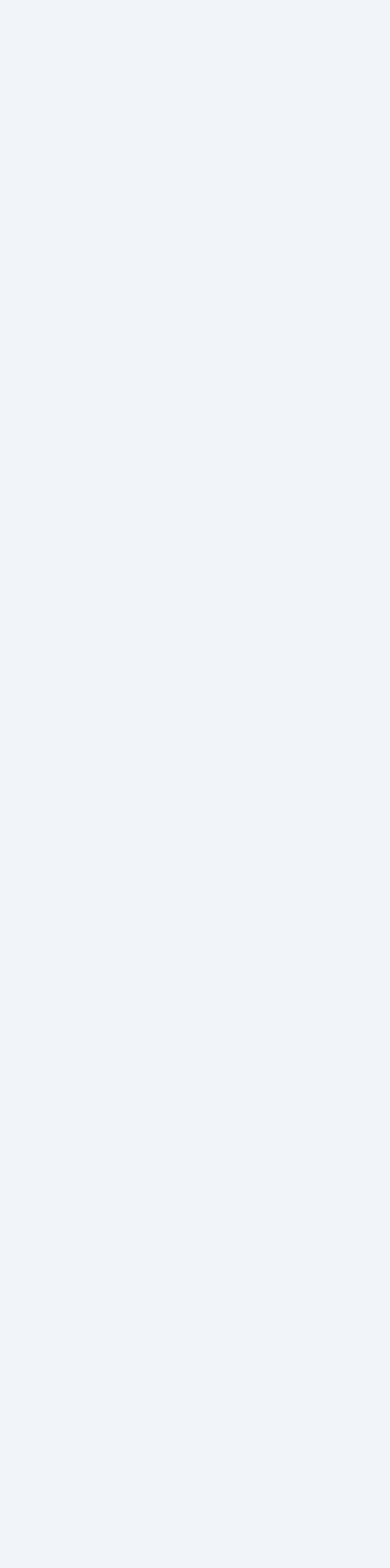
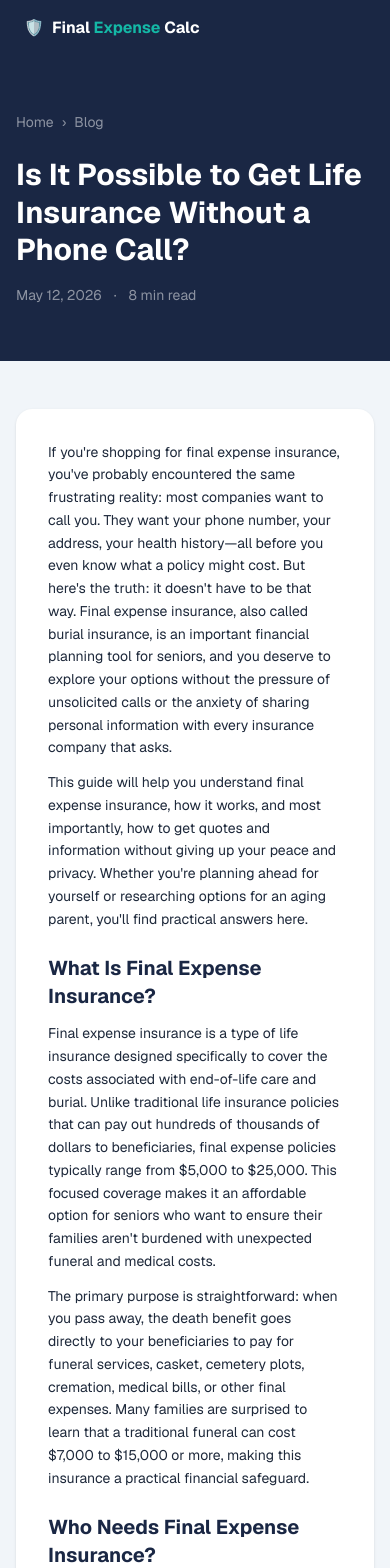
Before and after one commit to susthenewcomer45-arch/fex-calculator, a Next.js app: page /blog/is-it-possible-to-get-life-insurance-without-a-phone-call in a window 390 px wide. Before the commit this address had no page. Shown: the top 1568 px of the page. Before the commit the page ends 844 px from the top, so only its background shows below. Built offline with nearby package versions, Linux system fonts and the light colour scheme.

Commit message:
Auto-publish: Is It Possible to Get Life Insurance Without a Phone Call?

```diff
--- /dev/null
+++ b/src/app/blog/is-it-possible-to-get-life-insurance-without-a-phone-call/page.tsx
@@ -0,0 +1,143 @@
+// Auto-generated 2026-05-12 — do not edit manually
+import type { Metadata } from 'next'
+import Link from 'next/link'
+
+export const metadata: Metadata = {
+  title: 'Is It Possible to Get Life Insurance Without a Phone Call? | NocallQuoteNow',
+  description: 'Learn about final expense insurance for seniors 50-85. Get burial insurance quotes without phone calls or sharing personal info.',
+  alternates: { canonical: 'https://nocallquotenow.com/blog/is-it-possible-to-get-life-insurance-without-a-phone-call' },
+  openGraph: {
+    title: 'Is It Possible to Get Life Insurance Without a Phone Call? | NocallQuoteNow',
+    description: 'Learn about final expense insurance for seniors 50-85. Get burial insurance quotes without phone calls or sharing personal info.',
+    url: 'https://nocallquotenow.com/blog/is-it-possible-to-get-life-insurance-without-a-phone-call',
+  },
+}
+
+interface Section {
+  heading?: string
+  paragraphs?: string[]
+  bullets?: string[]
+}
+
+const sections: Section[] = [
+  {
+    "paragraphs": [
+      "If you're shopping for final expense insurance, you've probably encountered the same frustrating reality: most companies want to call you. They want your phone number, your address, your health history—all before you even know what a policy might cost. But here's the truth: it doesn't have to be that way. Final expense insurance, also called burial insurance, is an important financial planning tool for seniors, and you deserve to explore your options without the pressure of unsolicited calls or the anxiety of sharing personal information with every insurance company that asks.",
+      "This guide will help you understand final expense insurance, how it works, and most importantly, how to get quotes and information without giving up your peace and privacy. Whether you're planning ahead for yourself or researching options for an aging parent, you'll find practical answers here."
+    ]
+  },
+  {
+    "heading": "What Is Final Expense Insurance?",
+    "paragraphs": [
+      "Final expense insurance is a type of life insurance designed specifically to cover the costs associated with end-of-life care and burial. Unlike traditional life insurance policies that can pay out hundreds of thousands of dollars to beneficiaries, final expense policies typically range from $5,000 to $25,000. This focused coverage makes it an affordable option for seniors who want to ensure their families aren't burdened with unexpected funeral and medical costs.",
+      "The primary purpose is straightforward: when you pass away, the death benefit goes directly to your beneficiaries to pay for funeral services, casket, cemetery plots, cremation, medical bills, or other final expenses. Many families are surprised to learn that a traditional funeral can cost $7,000 to $15,000 or more, making this insurance a practical financial safeguard."
+    ]
+  },
+  {
+    "heading": "Who Needs Final Expense Insurance?",
+    "paragraphs": [
+      "Final expense insurance is most relevant for people ages 50 to 85 who want to protect their families from financial hardship. If you're retired, have limited savings, or simply want to leave a legacy of responsibility rather than debt, this coverage makes sense. Adult children often find this valuable too, as they can ensure their parents' wishes are honored without scrambling to find thousands of dollars on short notice.",
+      "You don't need to be in perfect health to qualify. Final expense policies are designed with older applicants in mind, and many companies offer coverage even if you have common health conditions like diabetes, high blood pressure, or arthritis. The trade-off is that premiums increase with age—this is an important factor to understand when comparing quotes."
+    ]
+  },
+  {
+    "heading": "Understanding Age-Based Pricing",
+    "paragraphs": [
+      "One critical aspect of final expense insurance is that premiums are age-rated. This means your monthly cost will depend significantly on your age when you apply. A 55-year-old might pay $25 to $40 per month for the same $10,000 in coverage that a 75-year-old would pay $60 to $100 monthly for. This isn't arbitrary—it reflects the statistical reality that claims are more likely to occur as people age.",
+      "This age-based pricing structure is precisely why it's important to explore your options sooner rather than later. Every year you wait means higher premiums, so getting quotes now allows you to make an informed decision based on actual numbers rather than assumptions. Many people are surprised to find that coverage is more affordable than they expected, especially when they can compare multiple quotes without pressure."
+    ]
+  },
+  {
+    "heading": "Getting Quotes Without the Phone Calls",
+    "paragraphs": [
+      "Traditionally, getting a final expense insurance quote meant enduring phone calls—often multiple calls from different companies, sometimes at inconvenient times. This outdated process discouraged many seniors from even exploring their options. The good news is that this is changing. Modern platforms now allow you to request estimates online, answer basic health questions through simple forms, and receive quotes via email without ever speaking to a representative unless you choose to.",
+      "By using platforms that prioritize your privacy and convenience, you can compare coverage options, premium rates, and policy terms at your own pace. You'll know exactly what you're looking at before any company contacts you. This approach puts you in control, allowing you to make decisions based on your needs rather than sales pressure. Look for services that clearly state they won't spam you with calls or sell your information to third parties."
+    ]
+  },
+  {
+    "heading": "Taking the Next Step",
+    "paragraphs": [
+      "Getting final expense insurance is a practical act of love—toward yourself and your family. It eliminates uncertainty, ensures your final wishes can be honored, and provides peace of mind that you've handled an important responsibility. The process doesn't have to be stressful or invasive.",
+      "When you're ready to explore your options, consider using a service like nocallquotenow.com that respects your privacy while helping you get the information you need. You can request quotes, compare coverage amounts and premiums, and make an informed decision—all without spam calls, without sharing your phone number repeatedly, and without pressure. Your financial planning deserves this level of respect and control. Start with a simple online form, get your estimates, and move forward with confidence."
+    ]
+  }
+]
+
+const postDate = '2026-05-12'
+const readTime = '8 min read'
+
+export default function BlogPost() {
+  const formattedDate = new Date(postDate).toLocaleDateString('en-US', {
+    year: 'numeric',
+    month: 'long',
+    day: 'numeric',
+  })
+
+  return (
+    <>
+      <section className="bg-[#1a2744] py-14 px-4">
+        <div className="max-w-2xl mx-auto">
+          <nav className="text-sm text-white/50 mb-6">
+            <Link href="/" className="hover:text-[#14b8a6] transition-colors">Home</Link>
+            <span className="mx-2">›</span>
+            <Link href="/blog" className="hover:text-[#14b8a6] transition-colors">Blog</Link>
+          </nav>
+          <h1 className="font-bold text-white leading-tight mb-4 text-3xl">
+            Is It Possible to Get Life Insurance Without a Phone Call?
+          </h1>
+          <div className="flex items-center gap-3 text-sm text-white/50">
+            <time dateTime={postDate}>{formattedDate}</time>
+            <span>·</span>
+            <span>{readTime}</span>
+          </div>
+        </div>
+      </section>
+
+      <article className="max-w-2xl mx-auto px-4 py-12">
+        <div className="bg-white rounded-2xl shadow-sm p-8 space-y-6">
+          {sections.map((section, i) => (
+            <div key={i}>
+              {section.heading && (
+                <h2 className="text-xl font-bold text-[#1a2744] mb-3">{section.heading}</h2>
+              )}
+              {section.paragraphs?.map((para, j) => (
+                <p key={j} className="text-[#1e293b] leading-relaxed text-sm mb-3">{para}</p>
+              ))}
+              {section.bullets && (
+                <ul className="list-disc list-inside space-y-2 text-sm text-[#1e293b] leading-relaxed ml-2 mb-3">
+                  {section.bullets.map((item, k) => (
+                    <li key={k}>{item}</li>
+                  ))}
+                </ul>
+              )}
+            </div>
+          ))}
+        </div>
+
+        <div className="mt-8 bg-[#f0fdfa] border border-teal-200 rounded-2xl p-6 text-center">
+          <p className="font-bold text-[#1a2744] text-lg mb-2">
+            Get a Free Estimate — No Phone Number Required
+          </p>
+          <p className="text-[#64748b] text-sm mb-4">
+            Select your state to see a personalized premium estimate. Zero sign-up, zero sales calls.
+          </p>
+          <Link
+            href="/"
+            className="inline-block bg-[#0d9488] hover:bg-teal-700 text-white font-bold px-6 py-3 rounded-full text-sm transition-colors"
+          >
+            View State Estimates →
+          </Link>
+        </div>
+
+        <div className="mt-8 flex gap-4 text-sm">
+          <Link href="/blog" className="text-[#0d9488] hover:underline font-medium">
+            ← Back to Blog
+          </Link>
+          <Link href="/" className="text-[#0d9488] hover:underline font-medium">
+            Home
+          </Link>
+        </div>
+      </article>
+    </>
+  )
+}
--- a/src/lib/generated-posts.json
+++ b/src/lib/generated-posts.json
@@ -1,4 +1,11 @@
 [
+  {
+    "slug": "is-it-possible-to-get-life-insurance-without-a-phone-call",
+    "title": "Is It Possible to Get Life Insurance Without a Phone Call?",
+    "description": "Learn about final expense insurance for seniors 50-85. Get burial insurance quotes without phone calls or sharing personal info.",
+    "date": "2026-05-12",
+    "readTime": "8 min read"
+  },
   {
     "slug": "how-to-compare-final-expense-insurance-rates-without-talking-to-anyone",
     "title": "How to Compare Final Expense Insurance Rates Without Talking to Anyone",
```
